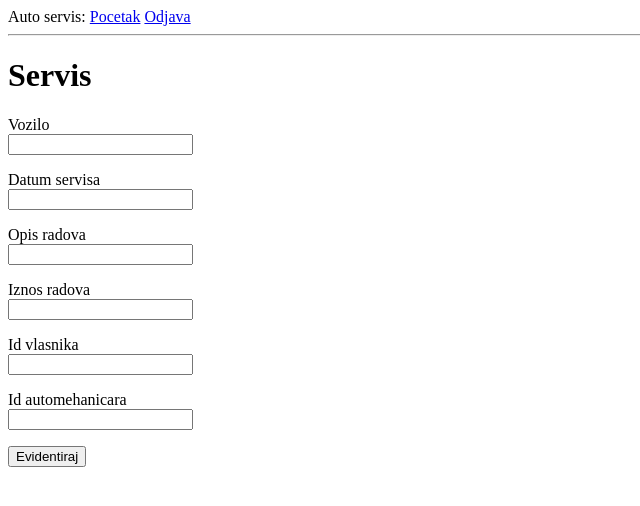
After one commit to VladanKostic/AutoFlask, a Flask app: page /servis in a window 1280 px wide. The commit adds this page. Shown: the top 506 px of the page, without its empty margins (0-640 px from the left). Run offline with Flask 2, Linux system fonts and the light colour scheme; the visitor is signed in with stand-in values (Sample User, id 1).

Commit message:
Dodata funkcionalnost unosa vozila i uradjenog servisa

```diff
--- a/app/forms.py
+++ b/app/forms.py
@@ -16,7 +16,6 @@ class RegistrationForm(FlaskForm):
     adresa_mesto = StringField('Mesto', validators=[DataRequired()])
     adresa_ulica_broj = StringField('Ulica i broj', validators=[DataRequired()])
     korisnik_email = StringField('Email korisnika', validators=[DataRequired()])
-    #id_korisnik_tip = StringField('Tip korisnika', validators=[DataRequired()])
     id_korisnik_tip = SelectField('Tip korisnika', choices=[('1', 'Vlasnik'),('2', 'Automehanicar')], validators=[DataRequired()])
     korisnik_login = StringField('Korisnicki nalog', validators=[DataRequired()])
     korisnik_pass = PasswordField('Lozinka', validators=[DataRequired()])
@@ -32,3 +31,18 @@ class RegistrationForm(FlaskForm):
         user = Korisnik.query.filter_by(korisnik_email=korisnik_email.data).first()
         if user is not None:
             raise ValidationError('Molimo Vas da koristite razlicite email adrese.')
+
+class VoziloForm(FlaskForm):
+    broj_sasije = StringField('Broj sasije', validators=[DataRequired()])
+    marka = StringField('Marka', validators=[DataRequired()])
+    tip = StringField('Tip', validators=[DataRequired()])
+    submit = SubmitField('Evidentiraj')
+
+class ServisForm(FlaskForm):
+    id_vozilo = StringField('Vozilo', validators=[DataRequired()])
+    datum = StringField('Datum servisa', validators=[DataRequired()])
+    opis_radova = StringField('Opis radova', validators=[DataRequired()])
+    iznos_radova = StringField('Iznos radova', validators=[DataRequired()])
+    id_vlasnik = StringField('Id vlasnika', validators=[DataRequired()])
+    id_automehanicar = StringField('Id automehanicara', validators=[DataRequired()])
+    submit = SubmitField('Evidentiraj')
--- a/app/models.py
+++ b/app/models.py
@@ -31,16 +31,28 @@ class Korisnik(UserMixin,db.Model):
     def check_password( self, password ):
         return check_password_hash(self.korisnik_pass, password)
 
+
 class Vozilo(db.Model):
     id_vozilo = db.Column(db.Integer, primary_key=True)
-    broj_motora = db.Column(db.String(10), index=True, unique=True)
     broj_sasije = db.Column(db.String(10), index=True, unique=True)
-    model = db.Column(db.String(25), index=True, unique=True)
+    marka = db.Column(db.String(25), index=True, unique=True)
     tip = db.Column(db.String(25), index=True, unique=True)
-    godina_proizvodnje = db.Column(db.DateTime, index=True, unique=True)
 
     def __repr__( self ):
-        return '<Vozilo {}>'.format(self.cars)
+        return '<Vozilo {}>'.format(self.broj_sasije)
+
+class Servis(db.Model):
+    id_servis = db.Column(db.Integer, primary_key=True)
+    id_vozilo = db.Column(db.Integer, db.ForeignKey('vozilo.id_vozilo'))
+    datum = db.Column(db.String, index=True, unique=True)
+    opis_radova = db.Column(db.String(250), index=True, unique=True)
+    iznos_radova = db.Column(db.Float, index=True, unique=True)
+    id_vlasnik = db.Column(db.Integer, db.ForeignKey('korisnik.id_korisnik'))
+    id_automehanicar = db.Column(db.Integer, db.ForeignKey('korisnik.id_korisnik'))
+
+    def __repr__( self ):
+        return '<Vozilo {}>'.format(self.broj_sasije)
+
 
 @login.user_loader
 def load_user(id_korisnik):
--- a/app/routes.py
+++ b/app/routes.py
@@ -2,27 +2,15 @@ from flask import render_template, flash, redirect, url_for, request
 from flask_login import login_user, logout_user, current_user, login_required
 from werkzeug.urls import url_parse
 from app import app, db
-from app.forms import LoginForm
-from app.models import Korisnik
-from app.forms import RegistrationForm
+from app.forms import LoginForm,RegistrationForm,VoziloForm,ServisForm
+from app.models import Korisnik,Vozilo,Servis
 
 
 @app.route('/')
 @app.route('/index')
 @login_required
 def index():
-    user = {'username': 'Miguel'}
-    posts = [
-        {
-            'author': {'username': 'John'},
-            'body': 'Beautiful day in Portland!'
-        },
-        {
-            'author': {'username': 'Susan'},
-            'body': 'The Avengers movie was so cool!'
-        }
-    ]
-    return render_template('index.html', title='Home', user=user, posts=posts)
+    return render_template('index.html', title='Home')
 
 
 @app.route('/pristup', methods=['GET', 'POST'])
@@ -48,16 +36,44 @@ def logout():
     logout_user()
     return redirect(url_for('index'))
 
+
 @app.route('/register', methods=['GET', 'POST'])
 def register():
     if current_user.is_authenticated:
-        return redirect(url_for('index'))
+        return redirect(url_for('login'))
     form = RegistrationForm()
     if form.validate_on_submit():
-        user = Korisnik(ime=form.ime.data,prezime=form.prezime.data,adresa_ptt=form.adresa_ptt.data, adresa_mesto=form.adresa_mesto.data, adresa_ulica_broj=form.adresa_ulica_broj.data, korisnik_email=form.korisnik_email.data,id_korisnik_tip=form.id_korisnik_tip.data,  korisnik_login=form.korisnik_login.data,korisnik_pass=form.korisnik_pass.data,)
+        user = Korisnik(ime=form.ime.data,prezime=form.prezime.data,adresa_ptt=form.adresa_ptt.data, adresa_mesto=form.adresa_mesto.data, adresa_ulica_broj=form.adresa_ulica_broj.data, korisnik_email=form.korisnik_email.data,id_korisnik_tip=form.id_korisnik_tip.data,  korisnik_login=form.korisnik_login.data,korisnik_pass=form.korisnik_pass.data)
         user.set_password(form.korisnik_pass.data)
         db.session.add(user)
         db.session.commit()
         flash('Bravo, upravo ste postali registrovani korisnik!')
         return redirect(url_for('login'))
     return render_template('register.html', title='Register', form=form)
+
+@app.route('/vozilo', methods=['GET', 'POST'])
+def vozilo():
+    if not current_user.is_authenticated:
+        return redirect(url_for('login'))
+    form = VoziloForm()
+    if form.validate_on_submit():
+        vozilo = Vozilo(broj_sasije=form.broj_sasije.data,marka=form.marka.data,tip=form.tip.data)
+        db.session.add(vozilo)
+        db.session.commit()
+        flash('Bravo, upravo ste evidentirali vozilo!')
+        return redirect(url_for('index'))
+    return render_template('vozilo.html', title='Vozilo', form=form)
+
+
+@app.route('/servis', methods=['GET', 'POST'])
+def servis():
+    if not current_user.is_authenticated:
+        return redirect(url_for('login'))
+    form = ServisForm()
+    if form.validate_on_submit():
+        servis = Servis(id_vozilo=form.id_vozilo.data,datum=form.datum.data,opis_radova=form.opis_radova.data, iznos_radova=form.iznos_radova.data, id_vlasnik=form.id_vlasnik.data, id_automehanicar=form.id_automehanicar.data)
+        db.session.add(servis)
+        db.session.commit()
+        flash('Bravo, upravo ste evidentirali uradjeni servis na vozilu!')
+        return redirect(url_for('index'))
+    return render_template('servis.html', title='Servsi', form=form)
--- a/app/templates/register.html
+++ b/app/templates/register.html
@@ -55,21 +55,21 @@
         </p>
         <p>
             {{ form.korisnik_login.label }}<br>
-            {{ form.korisnik_login(size=32) }}<br>
+            {{ form.korisnik_login }}<br>
             {% for error in form.korisnik_login.errors %}
             <span style="color: red;">[{{ error }}]</span>
             {% endfor %}
         </p>
         <p>
             {{ form.korisnik_pass.label }}<br>
-            {{ form.korisnik_pass(size=32) }}<br>
+            {{ form.korisnik_pass }}<br>
             {% for error in form.korisnik_pass.errors %}
             <span style="color: red;">[{{ error }}]</span>
             {% endfor %}
         </p>
         <p>
             {{ form.korisnik_pass2.label }}<br>
-            {{ form.korisnik_pass2(size=32) }}<br>
+            {{ form.korisnik_pass2 }}<br>
             {% for error in form.korisnik_pass2.errors %}
             <span style="color: red;">[{{ error }}]</span>
             {% endfor %}
--- /dev/null
+++ b/app/templates/servis.html
@@ -0,0 +1,51 @@
+{% extends "base.html" %}
+
+{% block content %}
+    <h1>Servis</h1>
+    <form action="" method="post">
+        {{ form.hidden_tag() }}
+        <p>
+            {{ form.id_vozilo.label }}<br>
+            {{ form.id_vozilo }}<br>
+            {% for error in form.id_vozilo.errors %}
+            <span style="color: red;">[{{ error }}]</span>
+            {% endfor %}
+        </p>
+        <p>
+            {{ form.datum.label }}<br>
+            {{ form.datum }}<br>
+            {% for error in form.datum.errors %}
+            <span style="color: red;">[{{ error }}]</span>
+            {% endfor %}
+        </p>
+        <p>
+            {{ form.opis_radova.label }}<br>
+            {{ form.opis_radova }}<br>
+            {% for error in form.opis_radova.errors %}
+            <span style="color: red;">[{{ error }}]</span>
+            {% endfor %}
+        </p>
+        <p>
+            {{ form.iznos_radova.label }}<br>
+            {{ form.iznos_radova }}<br>
+            {% for error in form.iznos_radova.errors %}
+            <span style="color: red;">[{{ error }}]</span>
+            {% endfor %}
+        </p>
+        <p>
+            {{ form.id_vlasnik.label }}<br>
+            {{ form.id_vlasnik }}<br>
+            {% for error in form.id_vlasnik.errors %}
+            <span style="color: red;">[{{ error }}]</span>
+            {% endfor %}
+        </p>
+        <p>
+            {{ form.id_automehanicar.label }}<br>
+            {{ form.id_automehanicar }}<br>
+            {% for error in form.id_automehanicar.errors %}
+            <span style="color: red;">[{{ error }}]</span>
+            {% endfor %}
+        </p>
+        <p>{{ form.submit() }}</p>
+    </form>
+{% endblock %}
```
Also changed, not shown: app/templates/index.html (+8 -3 lines), app/templates/vozilo.html (added, +30 -0 lines), autoservis.db.
